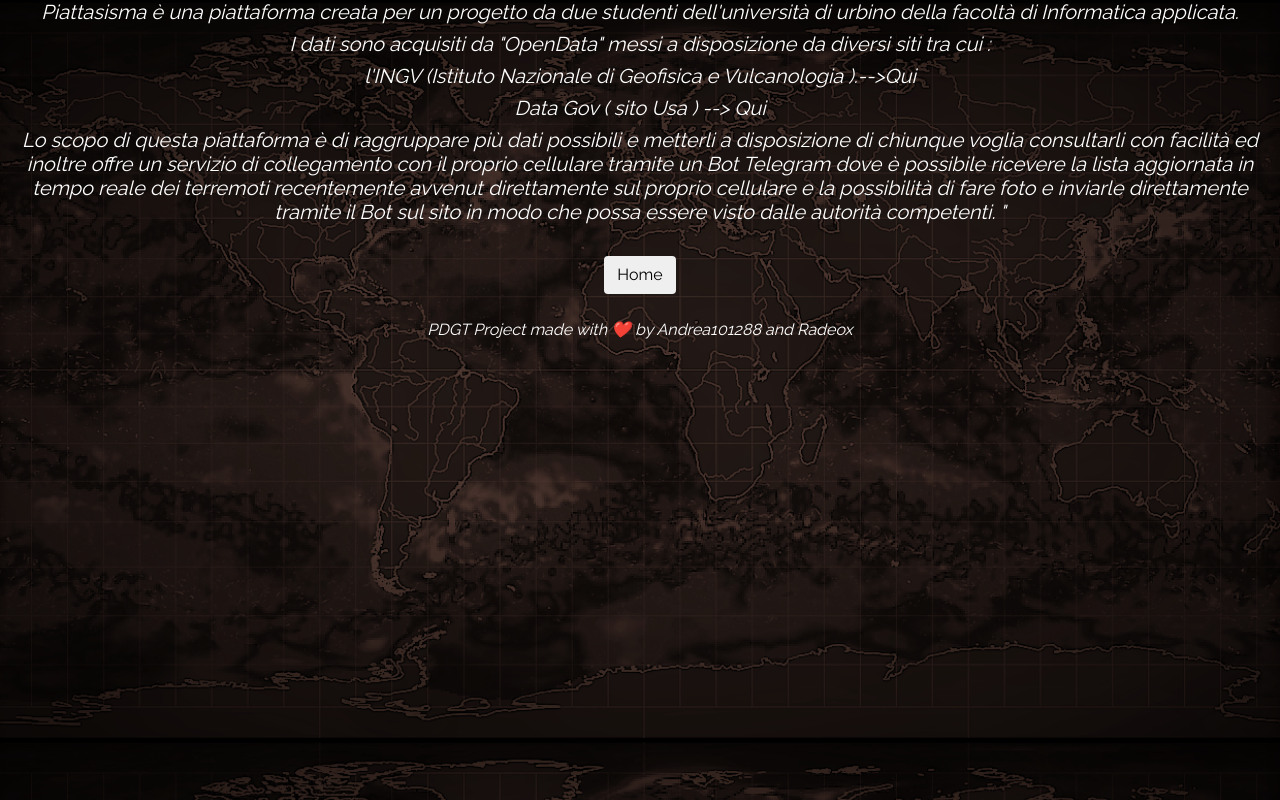
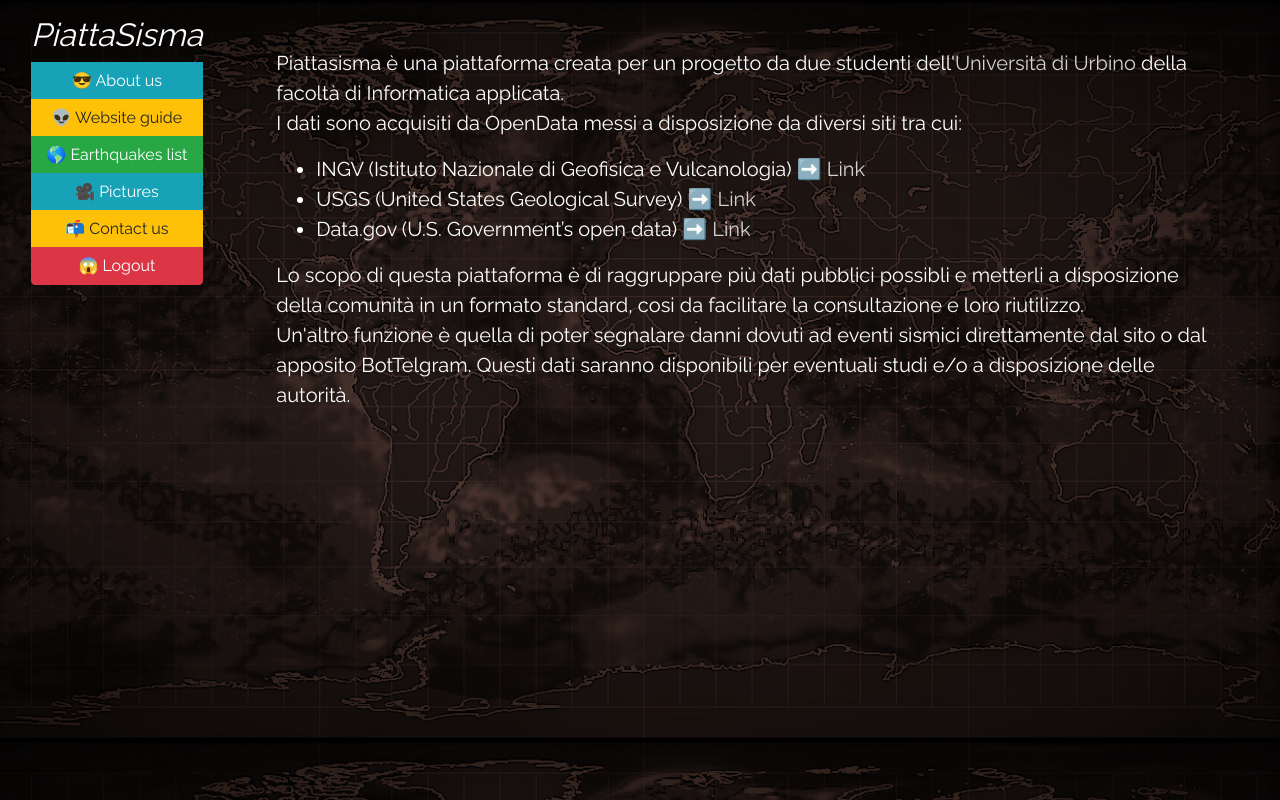
Before and after one commit to Andrea101288/ProgettoPDGT, a PHP site: page /aboutUs.php in a window 1280 px wide. Run offline with PHP 8.4, Linux system fonts and the light colour scheme; the visitor is signed in with stand-in values (Sample User, id 1); some libraries are stand-ins or nearby versions.

Commit message:
Aggiunta navbar nelle pagine secondarie

```diff
--- a/PiattaSisma/aboutUs.php
+++ b/PiattaSisma/aboutUs.php
@@ -1,30 +1,54 @@
 <html>
   <?php
     session_start();
-    ?>
+    if(!isset($_SESSION['username'])) {
+      header("Location: login.php");
+    }
+  ?>
   <head>
-    <title>PiattaSisma</title>
+    <title>PiattaSisma </title>
     <link rel="stylesheet" href="https://maxcdn.bootstrapcdn.com/bootstrap/4.0.0/css/bootstrap.min.css" integrity="sha384-Gn5384xqQ1aoWXA+058RXPxPg6fy4IWvTNh0E263XmFcJlSAwiGgFAW/dAiS6JXm" crossorigin="anonymous">
     <link href="https://fonts.googleapis.com/css?family=Raleway" rel="stylesheet">
-    <link rel="stylesheet" type="text/css" href="css/signin.css">
     <link rel="stylesheet" type="text/css" href="css/style.css">
   </head>
-  <body class="text-center">
-    <h5><i> Piattasisma è una piattaforma creata per un progetto da due studenti dell'università di urbino della facoltà di Informatica
-    applicata.</i></h5>
-    <h5><i> I dati sono acquisiti da "OpenData" messi a disposizione da diversi siti tra cui : <i></h5>
-    <h5><i> l'INGV (Istituto Nazionale di Geofisica e Vulcanologia ).--><a href="http://cnt.rm.ingv.it/">Qui</a></i></h5>
-    <h5><i> Data Gov ( sito Usa ) --> <a href="https://www.data.gov">Qui</a></i></h5>
-    <h5><i> Lo scopo di questa piattaforma è di raggruppare più dati possibili e metterli a disposizione di chiunque voglia
-    consultarli con facilità ed inoltre offre un servizio di collegamento con il proprio cellulare tramite un Bot Telegram dove è possibile
-    ricevere la lista aggiornata in tempo reale dei terremoti recentemente avvenut direttamente sul proprio cellulare e la possibilità di fare foto e inviarle direttamente tramite il
-    Bot sul sito in modo che possa essere visto dalle autorità competenti. " </i></h5>
-    <br/>
-    <input type="button" class="btn btn-black" onclick="location.href='paginaIniziale.php'" value="Home"/>
-    <br/>
-    <br/>
-    <p> PDGT Project made with ❤️ by <a href="https://github.com/Andrea101288">Andrea101288</a> and <a href="https://github.com/Radeox">Radeox</a></p>
+  <body>
+    <div class="container-fluid">
+       <div class="row">
+        <nav class="col-md-3 col-lg-2 flex-column">
+          <div class="btn-group-vertical p-3">
+            <h2><a href="paginaIniziale.php"><i>PiattaSisma</i></a></h2>
+            <button type="button" class="btn btn-info" onclick="location.href = 'aboutUs.php'">😎 About us</button>
+            <button type="button" class="btn btn-warning" onclick="location.href = '#'">👽 Website guide</button>
+            <button type="button" class="btn btn-success" onclick="location.href = '#'">🌎 Earthquakes list</button>
+            <button type="button" class="btn btn-info" onclick="location.href = '#'">🎥 Pictures</button>
+            <button type="button" class="btn btn-warning" onclick="location.href = 'contactUs.php'">📬 Contact us</button>
+            <button type="button" class="btn btn-danger" onclick="location.href = 'logout.php'">😱 Logout</button>
+          </div>
+        </nav>
+        <main role="main" class="inner cover col-md-9 col-lg-10">
+          <div class="our_textbox p-5">
+            <p>Piattasisma è una piattaforma creata per un progetto da due studenti dell'<a href="https://uniurb.it/">Università di Urbino</a> della facoltà di Informatica
+              applicata.<br>
+              I dati sono acquisiti da OpenData messi a disposizione da diversi siti tra cui:
+            </p>
+              <ul>
+                <li>INGV (Istituto Nazionale di Geofisica e Vulcanologia) ➡️ <a href="http://cnt.rm.ingv.it/">Link</a></li>
+                <li>USGS (United States Geological Survey) ➡️ <a href="https://earthquake.usgs.gov/">Link</a></li>
+                <li>Data.gov (U.S. Government’s open data) ➡️ <a href="https://www.data.gov/">Link</a></li>
+              </ul>
+            <p>
+              Lo scopo di questa piattaforma è di raggruppare più dati pubblici possibli e metterli a disposizione della comunità in un formato standard, cosi da facilitare la consultazione e
+              loro riutilizzo.<br>
+              Un'altro funzione è quella di poter segnalare danni dovuti ad eventi sismici direttamente dal sito o dal apposito BotTelgram. Questi dati saranno disponibili per eventuali
+              studi e/o a disposizione delle autorità.
+              </p>
+          </div>
+        </main>
+      </div>
+    </div>
     <script src="https://maxcdn.bootstrapcdn.com/bootstrap/4.0.0/js/bootstrap.min.js" integrity="sha384-JZR6Spejh4U02d8jOt6vLEHfe/JQGiRRSQQxSfFWpi1MquVdAyjUar5+76PVCmYl" crossorigin="anonymous"></script>
     <script src="https://code.jquery.com/jquery-3.3.1.slim.min.js" integrity="sha384-q8i/X+965DzO0rT7abK41JStQIAqVgRVzpbzo5smXKp4YfRvH+8abtTE1Pi6jizo" crossorigin="anonymous"></script>
+    <script type="text/javascript" src="js/map_manager.js"></script>
+    <script src="https://maps.googleapis.com/maps/api/js?key=AIzaSyCJfFfAiXYVz5GJyuiSU0ybWeq8bQuzvVE&callback=initMap"></script>
   </body>
 </html>
--- a/PiattaSisma/css/style.css
+++ b/PiattaSisma/css/style.css
@@ -16,8 +16,19 @@ a:hover {
 }
 
 #map {
-  width: 100%;
-  height: 100%;
   padding-left: 0px;
   padding-right: 0px;
 }
+
+.our_textbox {
+  font-size: 20px;
+
+}
+
+.our_textbox a {
+  color: lightgrey;
+}
+
+.our_textbox a:hover {
+  color: white;
+}
```
Also changed, not shown: PiattaSisma/contactUs.php (+41 -14 lines), PiattaSisma/paginaIniziale.php (+11 -12 lines).
